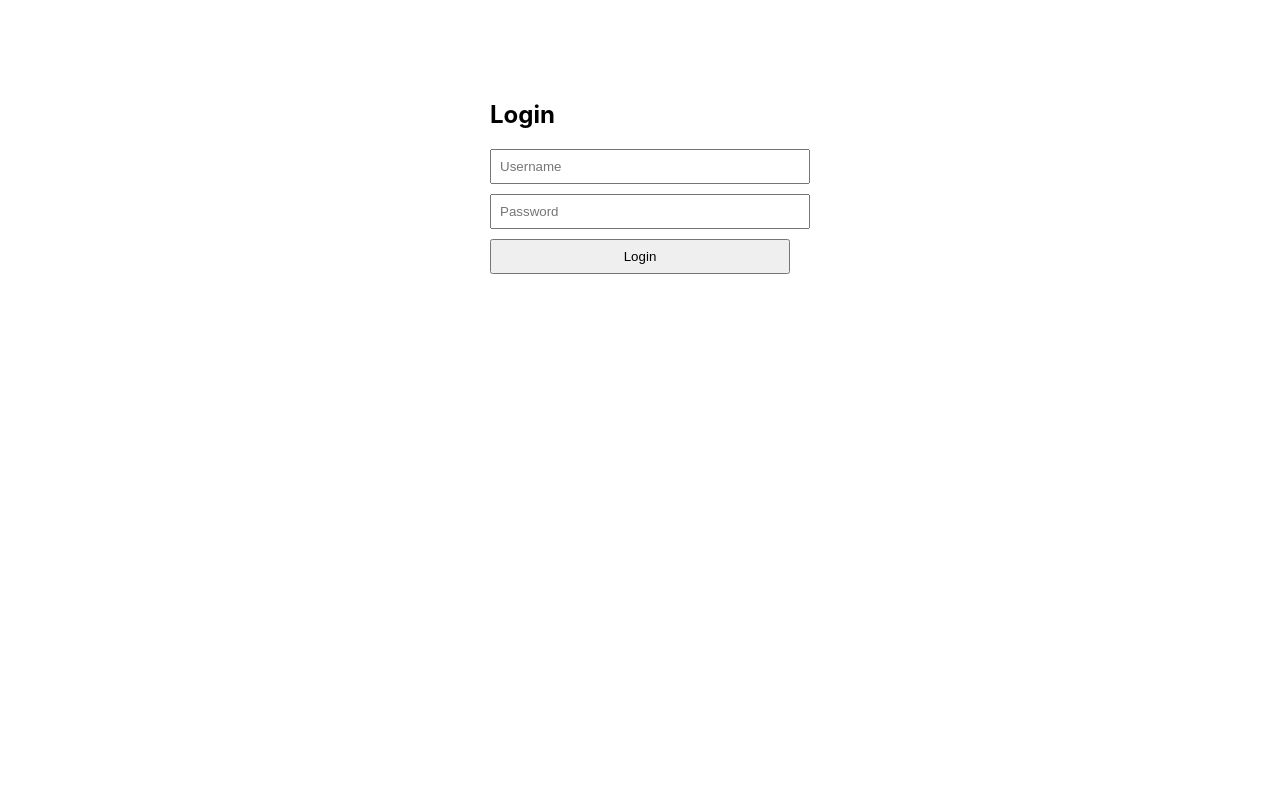
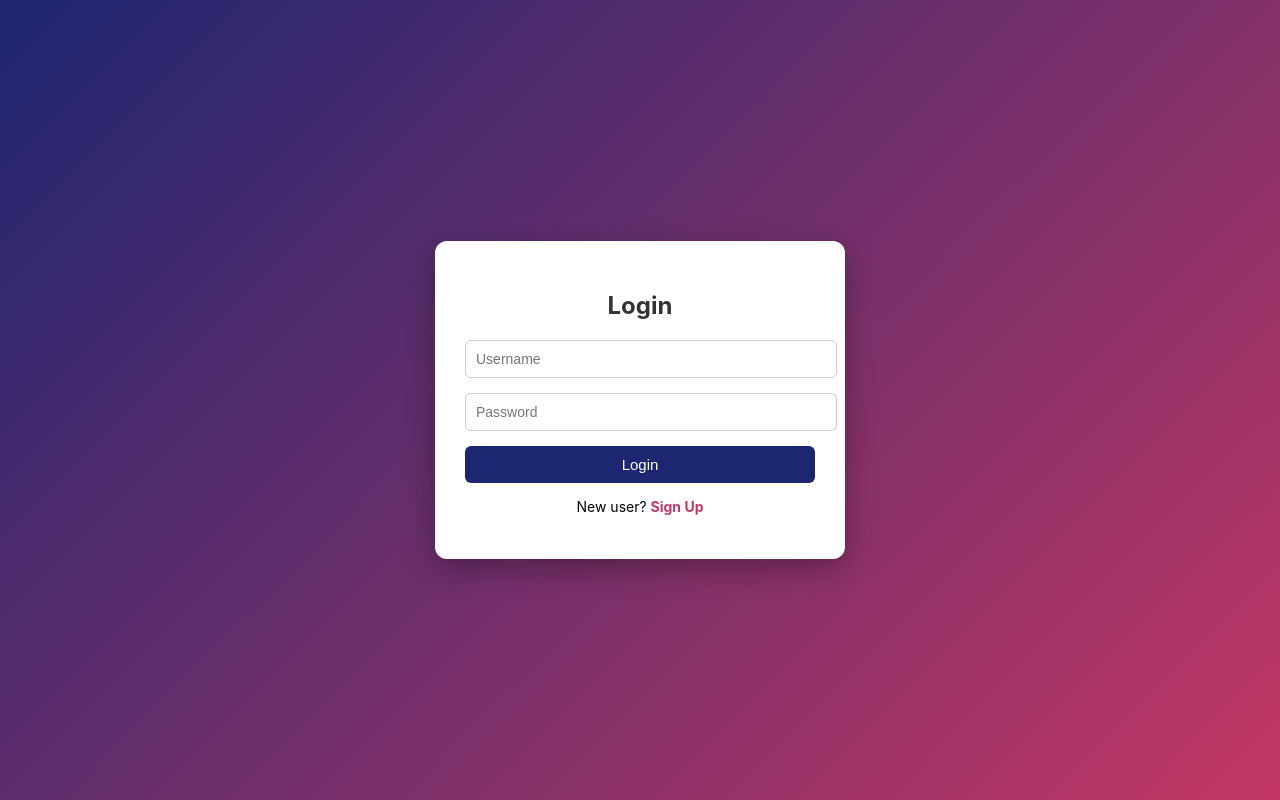
Before and after one commit to varaprasad1103/record_management, a React (Create React App) app: page / in a window 1280 px wide. Built offline with nearby package versions, Linux system fonts and the light colour scheme.

Commit message:
login & signup pages with style

```diff
--- a/src/pages/Login.jsx
+++ b/src/pages/Login.jsx
@@ -1,50 +1,58 @@
 import { useState } from "react";
+import Signup from "./Signup";
+import "../styles/Auth.css";
 
 function Login({ onLogin }) {
-  const [username,setUsername] = useState("");
-  const [password,setPassword] = useState("");
+  const [showSignup, setShowSignup] = useState(false);
+  const [username, setUsername] = useState("");
+  const [password, setPassword] = useState("");
 
-  const handleSubmit = (e)=>{
-    e.preventDefault();
+  const handleLogin = async () => {
+    const res = await fetch("http://localhost:8080/auth/login", {
+      method: "POST",
+      headers: { "Content-Type": "application/json" },
+      body: JSON.stringify({ username, password })
+    });
 
-    fetch("http://localhost:8080/auth/login",{
-      method:"POST",
-      headers:{"Content-Type":"application/json"},
-      body:JSON.stringify({username,password})
-    })
-    .then(res=>{
-      if(!res.ok) throw new Error("Invalid login");
-      return res.json();
-    })
-    .then(data=>{
-      localStorage.setItem("user",JSON.stringify(data));
-      localStorage.setItem("loggedIn","true");
+    if (res.ok) {
+      localStorage.setItem("loggedIn", "true");
       onLogin();
-    })
-    .catch(()=>{
+    } else {
       alert("Invalid username or password");
-    });
+    }
   };
 
+  if (showSignup) {
+    return <Signup onBackToLogin={() => setShowSignup(false)} />;
+  }
+
   return (
-    <div style={{width:300,margin:"100px auto"}}>
-      <h2>Login</h2>
-      <form onSubmit={handleSubmit}>
+    <div className="auth-container">
+      <div className="auth-card">
+        <h2>Login</h2>
+
         <input
           placeholder="Username"
           value={username}
-          onChange={e=>setUsername(e.target.value)}
-          style={{width:"100%",padding:8,marginBottom:10}}
+          onChange={(e) => setUsername(e.target.value)}
         />
+
         <input
           type="password"
           placeholder="Password"
           value={password}
-          onChange={e=>setPassword(e.target.value)}
-          style={{width:"100%",padding:8,marginBottom:10}}
+          onChange={(e) => setPassword(e.target.value)}
         />
-        <button style={{width:"100%",padding:8}}>Login</button>
-      </form>
+
+        <button onClick={handleLogin}>Login</button>
+
+        <p>
+          New user?{" "}
+          <span className="auth-link" onClick={() => setShowSignup(true)}>
+            Sign Up
+          </span>
+        </p>
+      </div>
     </div>
   );
 }
--- a/src/pages/RiceMills.jsx
+++ b/src/pages/RiceMills.jsx
@@ -1,12 +1,19 @@
 import React, { useEffect, useState } from "react";
 import "../styles/RiceMills.css";
+import * as XLSX from "xlsx";
+import { saveAs } from "file-saver";
+import jsPDF from "jspdf";
+import autoTable from "jspdf-autotable";
 
-function RiceMills({ openMill }) {
+function RiceMills() {
     const [mills, setMills] = useState([]);
+    const [editingId, setEditingId] = useState(null);
 
     const [form, setForm] = useState({
         name: "",
-    location: ""
+        location: "",
+        advanceAmount: "",
+        balanceAmount: ""
     });
 
     const loadMills = () => {
@@ -25,28 +32,104 @@ function RiceMills({ openMill }) {
         setForm(prev => ({ ...prev, [name]: value }));
     };
 
+    const handleEdit = (m) => {
+        setEditingId(m.id);
+        setForm({
+            name: m.name,
+            location: m.location,
+            advanceAmount: m.advanceAmount,
+            balanceAmount: m.balanceAmount
+        });
+    };
+
+    const handleCancel = () => {
+        setEditingId(null);
+        setForm({
+            name: "",
+            location: "",
+            advanceAmount: "",
+            balanceAmount: ""
+        });
+    };
+
     const handleSubmit = (e) => {
         e.preventDefault();
 
-    fetch("http://localhost:8080/ricemills", {
-      method: "POST",
+        const url = editingId
+            ? `http://localhost:8080/ricemills/${editingId}`
+            : "http://localhost:8080/ricemills";
+
+        const method = editingId ? "PUT" : "POST";
+
+        fetch(url, {
+            method,
             headers: { "Content-Type": "application/json" },
             body: JSON.stringify({
-        name: form.name,
-        location: form.location,
-        advanceAmount: 0,
-        balanceAmount: 0
+                ...form,
+                advanceAmount: Number(form.advanceAmount),
+                balanceAmount: Number(form.balanceAmount)
             })
-    }).then(() => {
+        })
+            .then(() => {
                 loadMills();
-      setForm({ name: "", location: "" });
+                handleCancel();
+            })
+            .catch(err => console.error(err));
+    };
+
+    const exportRiceMillExcel = () => {
+        const data = mills.map(m => ({
+            id: m.id,
+            name: m.name,
+            location: m.location,
+            advanceAmount: m.advanceAmount,
+            balanceAmount: m.balanceAmount,
+            total: Number(m.advanceAmount || 0) + Number(m.balanceAmount || 0)
+        }));
+
+        const ws = XLSX.utils.json_to_sheet(data);
+        const wb = XLSX.utils.book_new();
+        XLSX.utils.book_append_sheet(wb, ws, "RiceMills");
+        const buf = XLSX.write(wb, { bookType: "xlsx", type: "array" });
+        saveAs(new Blob([buf]), "RiceMills.xlsx");
+    };
+
+    const exportRiceMillPDF = () => {
+        const doc = new jsPDF();
+
+        const rows = mills.map(m => [
+            m.id,
+            m.name,
+            m.location,
+            m.advanceAmount,
+            m.balanceAmount,
+            Number(m.advanceAmount || 0) + Number(m.balanceAmount || 0)
+        ]);
+
+        autoTable(doc, {
+            head: [["ID", "Name", "Location", "Advance", "Balance", "Total"]],
+            body: rows
         });
+
+        doc.save("RiceMills.pdf");
+    };
+
+    const handleDelete = (id) => {
+        fetch(`http://localhost:8080/ricemills/${id}`, {
+            method: "DELETE"
+        })
+            .then(res => {
+                if (!res.ok) {
+                    throw new Error("Cannot delete RiceMill with transactions");
+                }
+                loadMills();
+            })
+            .catch(err => alert(err.message));
     };
 
     return (
         <div className="ricemill-container">
-
-      <h2>Create Rice Mill</h2>
+            <h2>Rice Mills</h2>
 
             <form className="ricemill-form" onSubmit={handleSubmit}>
                 <input
@@ -64,10 +147,35 @@ function RiceMills({ openMill }) {
                     onChange={handleChange}
                 />
 
-        <button type="submit">Create RiceMill</button>
+                <input
+                    type="number"
+                    name="advanceAmount"
+                    placeholder="Advance Amount"
+                    value={form.advanceAmount}
+                    onChange={handleChange}
+                />
+
+                <input
+                    type="number"
+                    name="balanceAmount"
+                    placeholder="Balance Amount"
+                    value={form.balanceAmount}
+                    onChange={handleChange}
+                />
+
+                <button type="submit">
+                    {editingId ? "Update" : "Save"}
+                </button>
+
+                {editingId && (
+                    <button type="button" className="cancel-btn" onClick={handleCancel}>
+                        Cancel
+                    </button>
+                )}
             </form>
 
-      <h2>Rice Mills List</h2>
+            <button className="export-btn" onClick={exportRiceMillExcel}>Excel</button>
+            <button className="export-btn pdf-btn" onClick={exportRiceMillPDF}>PDF</button>
 
             <table className="ricemill-table">
                 <thead>
@@ -75,7 +183,10 @@ function RiceMills({ openMill }) {
                         <th>ID</th>
                         <th>Name</th>
                         <th>Location</th>
-            <th>Open</th>
+                        <th>Advance</th>
+                        <th>Balance</th>
+                        <th>Total</th>
+                        <th>Actions</th>
                     </tr>
                 </thead>
 
@@ -85,19 +196,29 @@ function RiceMills({ openMill }) {
                             <td>{m.id}</td>
                             <td>{m.name}</td>
                             <td>{m.location}</td>
+                            <td>₹{m.advanceAmount}</td>
+                            <td>₹{m.balanceAmount}</td>
+                            <td>
+                                ₹{Number(m.advanceAmount || 0) + Number(m.balanceAmount || 0)}
+                            </td>
                             <td>
                                 <button
                                     className="action-btn edit-btn"
-                  onClick={() => openMill(m.id)}
+                                    onClick={() => handleEdit(m)}
                                 >
-                  Open
+                                    Edit
+                                </button>
+                                <button
+                                    className="action-btn delete-btn"
+                                    onClick={() => handleDelete(m.id)}
+                                >
+                                    Delete
                                 </button>
                             </td>
                         </tr>
                     ))}
                 </tbody>
             </table>
-
         </div>
     );
 }
--- /dev/null
+++ b/src/pages/Signup.jsx
@@ -0,0 +1,63 @@
+import { useState } from "react";
+import "../styles/Auth.css";
+
+function Signup({ onBackToLogin }) {
+  const [form, setForm] = useState({
+    username: "",
+    password: "",
+    role: "ADMIN"
+  });
+
+  const handleChange = (e) => {
+    setForm({ ...form, [e.target.name]: e.target.value });
+  };
+
+  const handleSubmit = async () => {
+    const res = await fetch("http://localhost:8080/auth/register", {
+      method: "POST",
+      headers: { "Content-Type": "application/json" },
+      body: JSON.stringify(form)
+    });
+
+    if (res.ok) {
+      alert("Signup successful");
+      onBackToLogin();
+    } else {
+      alert("Signup failed");
+    }
+  };
+
+  return (
+    <div className="auth-container">
+      <div className="auth-card">
+        <h2>Sign Up</h2>
+
+        <input
+          name="username"
+          placeholder="Username"
+          value={form.username}
+          onChange={handleChange}
+        />
+
+        <input
+          type="password"
+          name="password"
+          placeholder="Password"
+          value={form.password}
+          onChange={handleChange}
+        />
+
+        <button onClick={handleSubmit}>Register</button>
+
+        <p>
+          Already have account?{" "}
+          <span className="auth-link" onClick={onBackToLogin}>
+            Login
+          </span>
+        </p>
+      </div>
+    </div>
+  );
+}
+
+export default Signup;
--- /dev/null
+++ b/src/styles/Auth.css
@@ -0,0 +1,63 @@
+.auth-container {
+  width: 100%;
+  height: 100vh;
+  background: linear-gradient(135deg, #1d2671, #c33764);
+  display: flex;
+  align-items: center;
+  justify-content: center;
+}
+
+.auth-card {
+  background: #fff;
+  padding: 30px;
+  width: 350px;
+  border-radius: 12px;
+  box-shadow: 0 10px 30px rgba(0,0,0,0.3);
+  text-align: center;
+}
+
+.auth-card h2 {
+  margin-bottom: 20px;
+  color: #333;
+}
+
+.auth-card input {
+  width: 100%;
+  padding: 10px;
+  margin-bottom: 15px;
+  border-radius: 6px;
+  border: 1px solid #ccc;
+  outline: none;
+  font-size: 14px;
+}
+
+.auth-card input:focus {
+  border-color: #1d2671;
+}
+
+.auth-card button {
+  width: 100%;
+  padding: 10px;
+  background: #1d2671;
+  color: white;
+  border: none;
+  border-radius: 6px;
+  font-size: 15px;
+  cursor: pointer;
+  transition: 0.3s;
+}
+
+.auth-card button:hover {
+  background: #16205d;
+}
+
+.auth-card p {
+  margin-top: 15px;
+  font-size: 14px;
+}
+
+.auth-link {
+  color: #c33764;
+  cursor: pointer;
+  font-weight: bold;
+}
```
Lines whose indentation alone changed are shown as unchanged.
